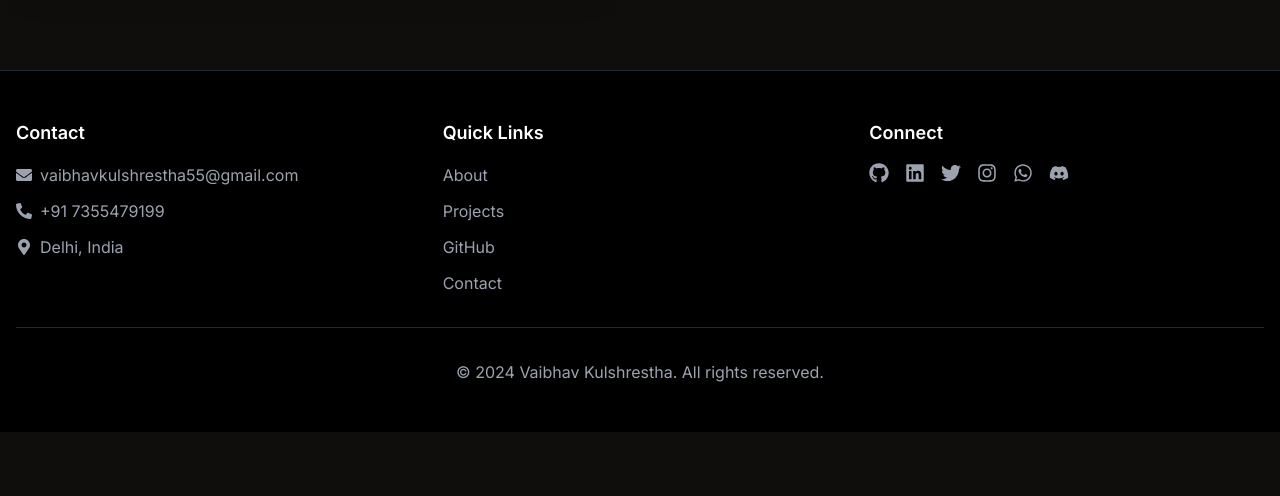
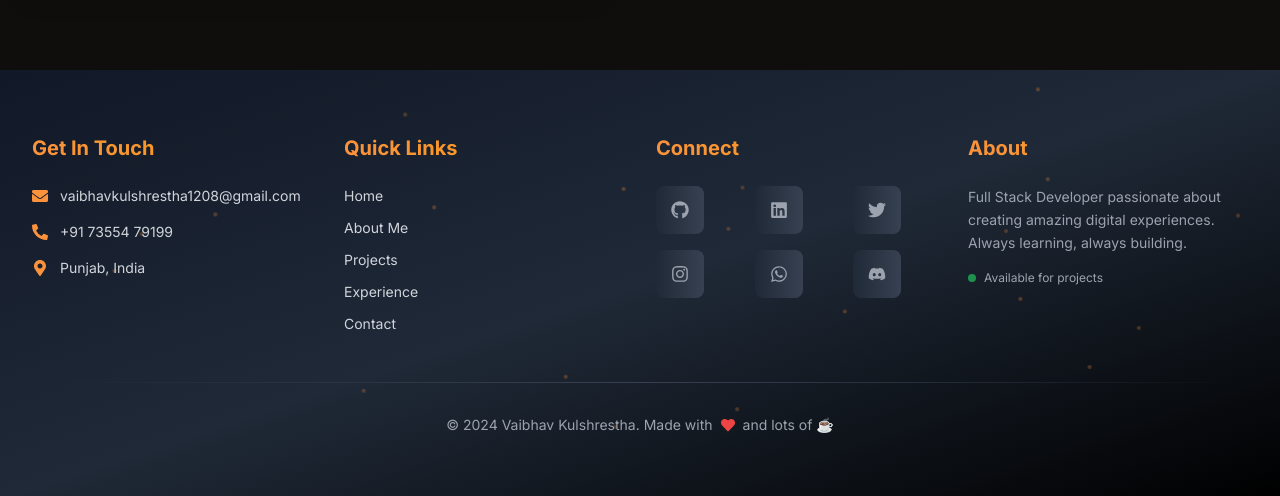
Before and after one commit to Vaibhavkulshrestha12/Portfolio, a React (Vite) app: page /experience in a window 1280 px wide. Shown: the part 2090-2586 px from the top of the page. Before the commit the page ends 2522 px from the top, so only its background shows below. Built offline with nearby package versions, Linux system fonts and the light colour scheme.

Commit message:
changes in footer

```diff
--- a/src/components/layout/Footer.tsx
+++ b/src/components/layout/Footer.tsx
@@ -1,73 +1,239 @@
-import { FaEnvelope, FaPhoneAlt, FaMapMarkerAlt, FaGithub, FaLinkedin, FaTwitter, FaInstagram, FaWhatsapp ,FaDiscord} from 'react-icons/fa';
+import { FaEnvelope, FaPhoneAlt, FaMapMarkerAlt, FaGithub, FaLinkedin, FaTwitter, FaInstagram, FaWhatsapp, FaDiscord, FaHeart, FaArrowUp } from 'react-icons/fa';
+import { Link } from 'react-router-dom';
+import { motion, AnimatePresence } from 'framer-motion';
+import { useState, useEffect } from 'react';
 
 export const Footer = () => {
   const currentYear = new Date().getFullYear();
+  const [showScrollToTop, setShowScrollToTop] = useState(false);
+
+  // Check scroll position for scroll-to-top button
+  useEffect(() => {
+    const handleScroll = () => {
+      const scrollY = window.scrollY;
+      setShowScrollToTop(scrollY > 300);
+    };
+
+    window.addEventListener('scroll', handleScroll);
+    return () => window.removeEventListener('scroll', handleScroll);
+  }, []);
+
+  const scrollToTop = () => {
+    window.scrollTo({ top: 0, behavior: 'smooth' });
+  };
+
+  const socialIcons = [
+    { icon: FaGithub, href: "https://github.com/Vaibhavkulshrestha12", label: "GitHub" },
+    { icon: FaLinkedin, href: "https://www.linkedin.com/in/vaibhav-kulshrestha-053924283/", label: "LinkedIn" },
+    { icon: FaTwitter, href: "https://x.com/Vaibhav_1208", label: "Twitter" },
+    { icon: FaInstagram, href: "https://www.instagram.com/potato_o_0/", label: "Instagram" },
+    { icon: FaWhatsapp, href: "https://wa.me/+917355479199", label: "WhatsApp" },
+    { icon: FaDiscord, href: "https://discord.com/users/idk_alpha_", label: "Discord" },
+  ];
 
   return (
-    <footer className="bg-white dark:bg-black border-t border-gray-200 dark:border-gray-800">
-      <div className="max-w-7xl mx-auto px-4 py-12">
-        <div className="grid grid-cols-1 md:grid-cols-3 gap-8">
+    <>
+      {/* Scroll to Top Button */}
+      <AnimatePresence>
+        {showScrollToTop && (
+          <motion.button
+            initial={{ opacity: 0, scale: 0 }}
+            animate={{ opacity: 1, scale: 1 }}
+            exit={{ opacity: 0, scale: 0 }}
+            onClick={scrollToTop}
+            className="fixed bottom-8 right-8 z-50 w-14 h-14 bg-gradient-to-r from-orange-500 to-amber-600 hover:from-orange-600 hover:to-amber-700 text-white rounded-full shadow-lg hover:shadow-xl transition-all duration-300 flex items-center justify-center group"
+            whileHover={{ scale: 1.1 }}
+            whileTap={{ scale: 0.9 }}
+          >
+            <FaArrowUp className="text-lg group-hover:animate-bounce" />
+          </motion.button>
+        )}
+      </AnimatePresence>
 
-          <div>
-            <h3 className="text-lg font-semibold text-gray-900 dark:text-white mb-4">Contact</h3>
-            <div className="space-y-3">
-              <div className="flex items-center gap-2 text-gray-600 dark:text-gray-400">
-                <FaEnvelope size={16} />
-                <span>vaibhavkulshrestha55@gmail.com</span>
-              </div>
-              <div className="flex items-center gap-2 text-gray-600 dark:text-gray-400">
-                <FaPhoneAlt size={16} />
-                <span>+91 7355479199</span>
-              </div>
-              <div className="flex items-center gap-2 text-gray-600 dark:text-gray-400">
-                <FaMapMarkerAlt size={16} />
-                <span>Delhi, India</span>
-              </div>
-            </div>
+      <footer className="relative overflow-hidden bg-gradient-to-br from-gray-900 via-gray-800 to-black text-white">
+        {/* Floating particles background */}
+        <div className="absolute inset-0">
+          {[...Array(20)].map((_, i) => (
+            <motion.div
+              key={i}
+              className="absolute w-1 h-1 bg-orange-400/30 rounded-full"
+              initial={{
+                x: Math.random() * (typeof window !== 'undefined' ? window.innerWidth : 1200),
+                y: Math.random() * 400,
+              }}
+              animate={{
+                y: [Math.random() * 400, Math.random() * 400],
+                opacity: [0.3, 1, 0.3],
+              }}
+              transition={{
+                duration: Math.random() * 10 + 10,
+                repeat: Infinity,
+                ease: "easeInOut",
+              }}
+            />
+          ))}
         </div>
 
+        <div className="relative z-10 max-w-7xl mx-auto px-4 sm:px-6 lg:px-8 py-16">
+          <motion.div
+            className="grid grid-cols-1 md:grid-cols-2 lg:grid-cols-4 gap-8"
+            initial={{ opacity: 0 }}
+            whileInView={{ opacity: 1 }}
+            transition={{ staggerChildren: 0.2 }}
+            viewport={{ once: true }}
+          >
+            {/* Contact Info */}
+            <motion.div
+              initial={{ opacity: 0, y: 20 }}
+              whileInView={{ opacity: 1, y: 0 }}
+              viewport={{ once: true }}
+            >
+              <h3 className="text-xl font-bold mb-6 bg-gradient-to-r from-orange-400 to-amber-500 bg-clip-text text-transparent">
+                Get In Touch
+              </h3>
+              <div className="space-y-4">
+                <motion.div
+                  className="flex items-center gap-3 text-gray-300 hover:text-orange-400 transition-colors"
+                  whileHover={{ x: 5 }}
+                >
+                  <FaEnvelope className="text-orange-400" />
+                  <a href="mailto:vaibhavkulshrestha1208@gmail.com" className="text-sm">
+                    vaibhavkulshrestha1208@gmail.com
+                  </a>
+                </motion.div>
+                <motion.div
+                  className="flex items-center gap-3 text-gray-300"
+                  whileHover={{ x: 5 }}
+                >
+                  <FaPhoneAlt className="text-orange-400" />
+                  <span className="text-sm">+91 73554 79199</span>
+                </motion.div>
+                <motion.div
+                  className="flex items-center gap-3 text-gray-300"
+                  whileHover={{ x: 5 }}
+                >
+                  <FaMapMarkerAlt className="text-orange-400" />
+                  <span className="text-sm">Punjab, India</span>
+                </motion.div>
+              </div>
+            </motion.div>
 
-          <div>
-            <h3 className="text-lg font-semibold text-gray-900 dark:text-white mb-4">Quick Links</h3>
+            {/* Quick Links */}
+            <motion.div
+              initial={{ opacity: 0, y: 20 }}
+              whileInView={{ opacity: 1, y: 0 }}
+              viewport={{ once: true }}
+              transition={{ delay: 0.1 }}
+            >
+              <h3 className="text-xl font-bold mb-6 bg-gradient-to-r from-orange-400 to-amber-500 bg-clip-text text-transparent">
+                Quick Links
+              </h3>
               <div className="space-y-3">
-              <a href="#about" className="block text-gray-600 dark:text-gray-400 hover:text-violet-600 dark:hover:text-violet-400">About</a>
-              <a href="#projects" className="block text-gray-600 dark:text-gray-400 hover:text-violet-600 dark:hover:text-violet-400">Projects</a>
-              <a href="#github" className="block text-gray-600 dark:text-gray-400 hover:text-violet-600 dark:hover:text-violet-400">GitHub</a>
-              <a href="#contact" className="block text-gray-600 dark:text-gray-400 hover:text-violet-600 dark:hover:text-violet-400">Contact</a>
+                {[
+                  { name: 'Home', path: '/' },
+                  { name: 'About Me', path: '/about' },
+                  { name: 'Projects', path: '/projects' },
+                  { name: 'Experience', path: '/experience' },
+                  { name: 'Contact', path: '/contact' },
+                ].map((link) => (
+                  <motion.div key={link.name} whileHover={{ x: 5 }}>
+                    <Link
+                      to={link.path}
+                      className="text-gray-300 hover:text-orange-400 transition-colors text-sm block"
+                    >
+                      {link.name}
+                    </Link>
+                  </motion.div>
+                ))}
               </div>
+            </motion.div>
+
+            {/* Social Media */}
+            <motion.div
+              initial={{ opacity: 0, y: 20 }}
+              whileInView={{ opacity: 1, y: 0 }}
+              viewport={{ once: true }}
+              transition={{ delay: 0.2 }}
+            >
+              <h3 className="text-xl font-bold mb-6 bg-gradient-to-r from-orange-400 to-amber-500 bg-clip-text text-transparent">
+                Connect
+              </h3>
+              <div className="grid grid-cols-3 gap-4">
+                {socialIcons.map(({ icon: Icon, href, label }) => (
+                  <motion.a
+                    key={label}
+                    href={href}
+                    target="_blank"
+                    rel="noopener noreferrer"
+                    className="w-12 h-12 bg-gradient-to-r from-gray-800 to-gray-700 rounded-lg flex items-center justify-center text-gray-400 hover:text-white hover:from-orange-500 hover:to-amber-600 transition-all duration-300 group"
+                    whileHover={{ scale: 1.1, y: -2 }}
+                    whileTap={{ scale: 0.95 }}
+                  >
+                    <Icon className="text-lg group-hover:scale-110 transition-transform" />
+                  </motion.a>
+                ))}
               </div>
+            </motion.div>
 
+            {/* About Section */}
+            <motion.div
+              initial={{ opacity: 0, y: 20 }}
+              whileInView={{ opacity: 1, y: 0 }}
+              viewport={{ once: true }}
+              transition={{ delay: 0.3 }}
+            >
+              <h3 className="text-xl font-bold mb-6 bg-gradient-to-r from-orange-400 to-amber-500 bg-clip-text text-transparent">
+                About
+              </h3>
+              <p className="text-gray-400 text-sm leading-relaxed mb-4">
+                Full Stack Developer passionate about creating amazing digital experiences.
+                Always learning, always building.
+              </p>
 
-          <div>
-            <h3 className="text-lg font-semibold text-gray-900 dark:text-white mb-4">Connect</h3>
-            <div className="flex gap-4">
-              <a href="https://github.com/Vaibhavkulshrestha12" target="_blank" rel="noopener noreferrer" className="text-gray-600 dark:text-gray-400 hover:text-violet-600 dark:hover:text-violet-400">
-                <FaGithub size={20} />
-              </a>
-              <a href="https://www.linkedin.com/in/vaibhav-kulshrestha-053924283/" target="_blank" rel="noopener noreferrer" className="text-gray-600 dark:text-gray-400 hover:text-violet-600 dark:hover:text-violet-400">
-                <FaLinkedin size={20} />
-              </a>
-              <a href="https://x.com/Vaibhav_1208" target="_blank" rel="noopener noreferrer" className="text-gray-600 dark:text-gray-400 hover:text-violet-600 dark:hover:text-violet-400">
-                <FaTwitter size={20} />
-              </a>
-              <a href="https://www.instagram.com/potato_o_0/" target="_blank" rel="noopener noreferrer" className="text-gray-600 dark:text-gray-400 hover:text-violet-600 dark:hover:text-violet-400">
-                <FaInstagram size={20} />
-              </a>
-              <a href="https://wa.me/+917355479199" target="_blank" rel="noopener noreferrer" className="text-gray-600 dark:text-gray-400 hover:text-violet-600 dark:hover:text-violet-400">
-                <FaWhatsapp size={20} />
-              </a>
-              <a href="https://discord.com/users/idk_alpha_" target="_blank" rel="noopener noreferrer" className="text-gray-600 dark:text-gray-400 hover:text-violet-600 dark:hover:text-violet-400">
-                <FaDiscord size={20} />
-              </a>
+              <div className="flex items-center gap-2">
+                <motion.div
+                  className="w-2 h-2 bg-green-500 rounded-full"
+                  animate={{ scale: [1, 1.2, 1], opacity: [0.7, 1, 0.7] }}
+                  transition={{ duration: 2, repeat: Infinity }}
+                />
+                <span className="text-xs text-gray-400">Available for projects</span>
               </div>
-          </div>
-        </div>
+            </motion.div>
+          </motion.div>
 
+          {/* Divider */}
+          <motion.div
+            className="mt-12 mb-8"
+            initial={{ scaleX: 0 }}
+            whileInView={{ scaleX: 1 }}
+            viewport={{ once: true }}
+            transition={{ duration: 0.8 }}
+          >
+            <div className="h-px bg-gradient-to-r from-transparent via-gray-700 to-transparent" />
+          </motion.div>
 
-        <div className="mt-8 pt-8 border-t border-gray-200 dark:border-gray-800 text-center text-gray-600 dark:text-gray-400">
-          <p>© {currentYear} Vaibhav Kulshrestha. All rights reserved.</p>
-        </div>
+          {/* Copyright */}
+          <motion.div
+            className="text-center"
+            initial={{ opacity: 0, y: 20 }}
+            whileInView={{ opacity: 1, y: 0 }}
+            viewport={{ once: true }}
+            transition={{ delay: 0.5 }}
+          >
+            <p className="text-gray-400 text-sm flex items-center justify-center gap-2 flex-wrap">
+              © {currentYear} Vaibhav Kulshrestha. Made with
+              <motion.span
+                animate={{ scale: [1, 1.2, 1] }}
+                transition={{ duration: 1.5, repeat: Infinity }}
+                className="inline-block"
+              >
+                <FaHeart className="text-red-500" />
+              </motion.span>
+              and lots of ☕
+            </p>
+          </motion.div>
         </div>
       </footer>
+    </>
   );
 };
```
Lines whose indentation alone changed are shown as unchanged.
